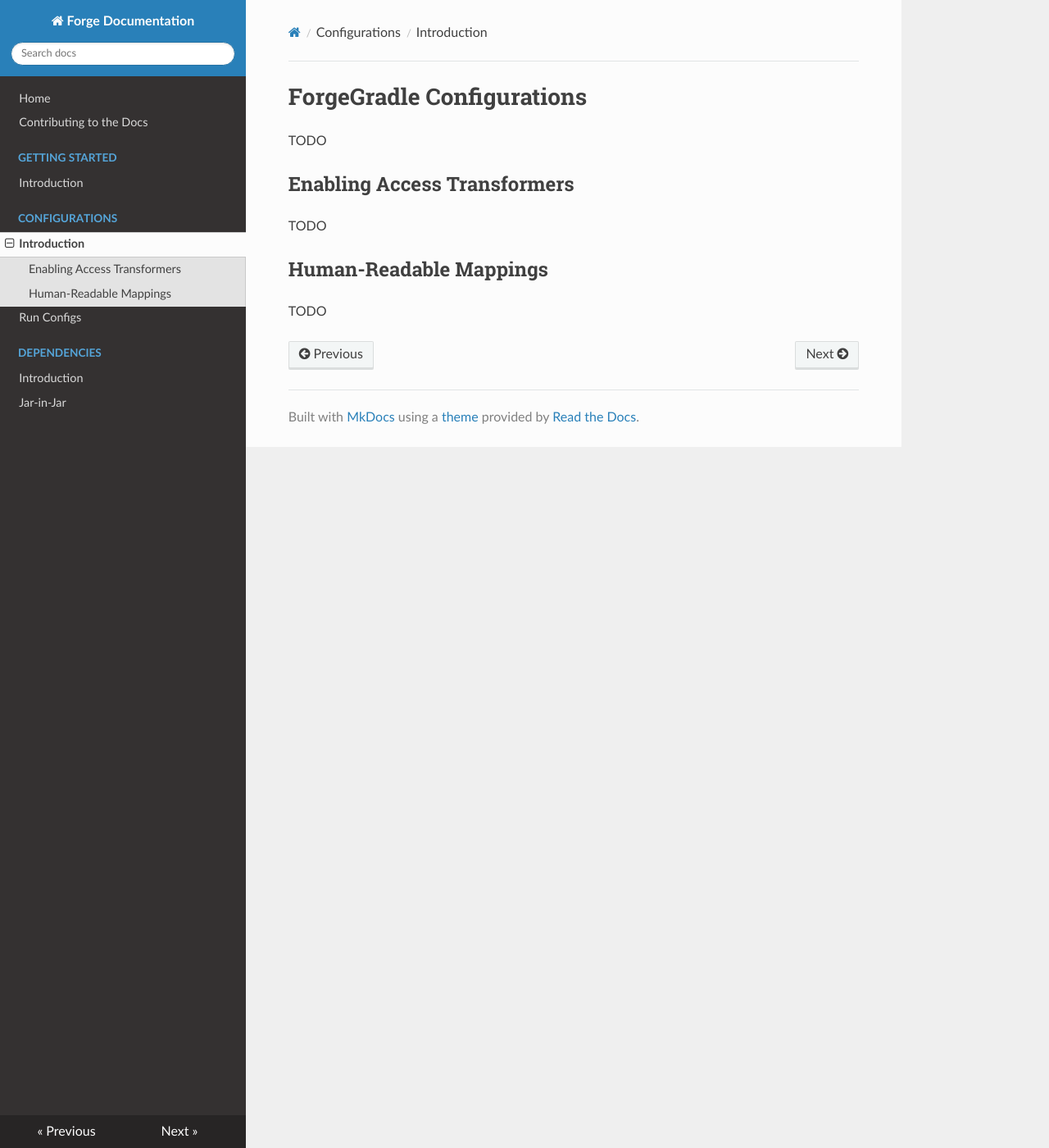
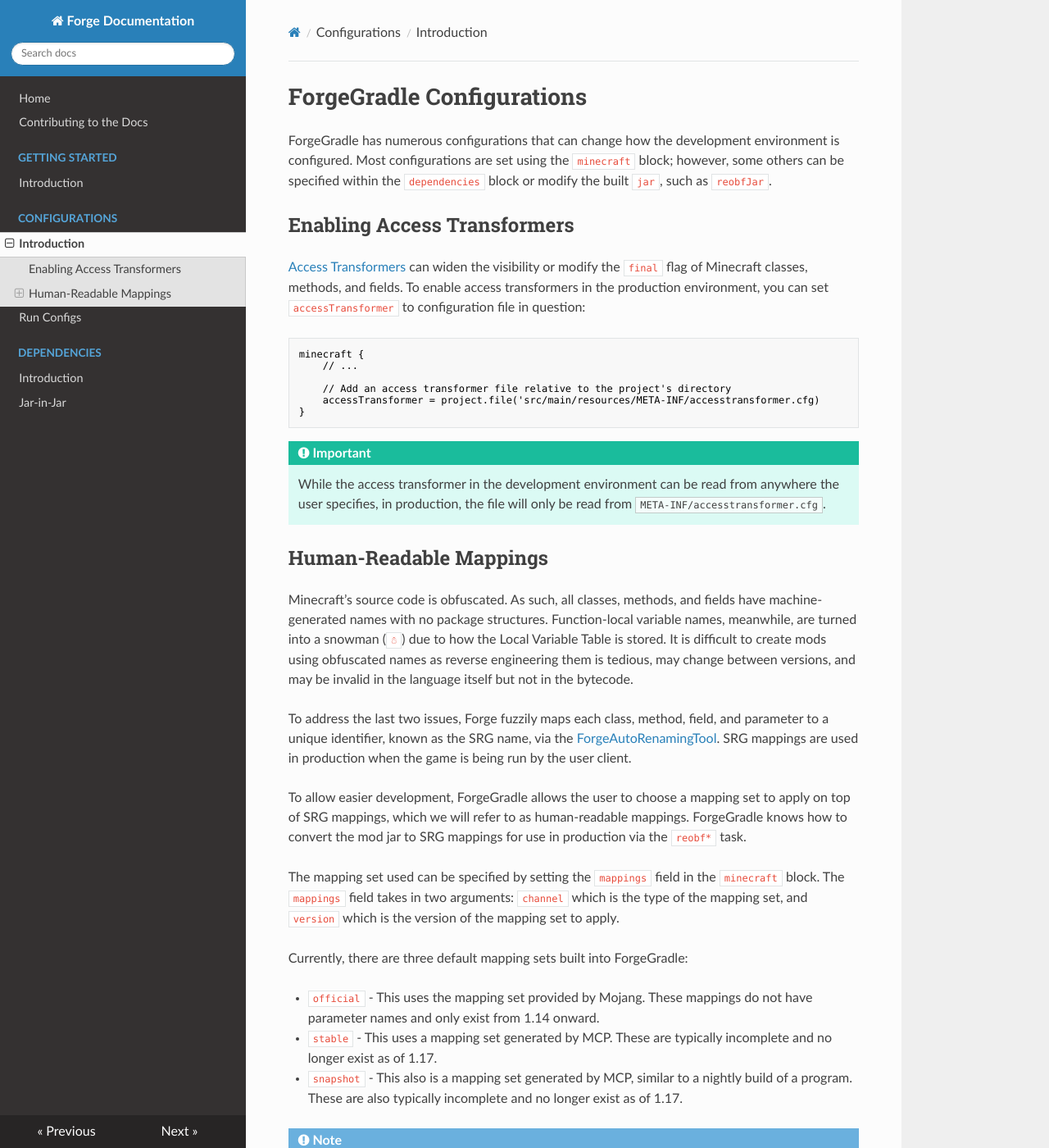
Before and after one commit to MinecraftForge/Documentation, an MkDocs documentation site: the page built from docs/configuration/index.md, in a window 1280 px wide and 1400 px high. Shown: the whole window at 82% size. Built offline with MkDocs 1.6.1, drawn with Linux system fonts in a browser that asks for light colours; nearby versions of some CDN libraries; some of the changed text lies outside the part shown.

Commit message:
Add information for configurations

````diff
--- a/docs/configuration/index.md
+++ b/docs/configuration/index.md
@@ -1,14 +1,58 @@
 ForgeGradle Configurations
 ==========================
 
-TODO
+ForgeGradle has numerous configurations that can change how the development environment is configured. Most configurations are set using the `minecraft` block; however, some others can be specified within the `dependencies` block or modify the built `jar`, such as `reobfJar`.
 
 Enabling Access Transformers
 ----------------------------
 
-TODO
+[Access Transformers][at] can widen the visibility or modify the `final` flag of Minecraft classes, methods, and fields. To enable access transformers in the production environment, you can set `accessTransformer` to configuration file in question:
+
+```gradle
+minecraft {
+    // ...
+
+    // Add an access transformer file relative to the project's directory
+    accessTransformer = project.file('src/main/resources/META-INF/accesstransformer.cfg)
+}
+```
+
+!!! important
+    While the access transformer in the development environment can be read from anywhere the user specifies, in production, the file will only be read from `META-INF/accesstransformer.cfg`.
 
 Human-Readable Mappings
 -----------------------
 
-TODO
+Minecraft's source code is obfuscated. As such, all classes, methods, and fields have machine-generated names with no package structures. Function-local variable names, meanwhile, are turned into a snowman (`☃`) due to how the Local Variable Table is stored. It is difficult to create mods using obfuscated names as reverse engineering them is tedious, may change between versions, and may be invalid in the language itself but not in the bytecode.
+
+To address the last two issues, Forge fuzzily maps each class, method, field, and parameter to a unique identifier, known as the SRG name, via the [ForgeAutoRenamingTool][fart]. SRG mappings are used in production when the game is being run by the user client.
+
+To allow easier development, ForgeGradle allows the user to choose a mapping set to apply on top of SRG mappings, which we will refer to as human-readable mappings. ForgeGradle knows how to convert the mod jar to SRG mappings for use in production via the `reobf*` task.
+
+The mapping set used can be specified by setting the `mappings` field in the `minecraft` block. The `mappings` field takes in two arguments: `channel` which is the type of the mapping set, and `version` which is the version of the mapping set to apply.
+
+Currently, there are three default mapping sets built into ForgeGradle:
+
+* `official` - This uses the mapping set provided by Mojang. These mappings do not have parameter names and only exist from 1.14 onward.
+* `stable` - This uses a mapping set generated by MCP. These are typically incomplete and no longer exist as of 1.17.
+* `snapshot` - This also is a mapping set generated by MCP, similar to a nightly build of a program. These are also typically incomplete and no longer exist as of 1.17.
+
+!!! note
+    The class names used in production are from `stable` prior to 1.17 and from `official` from 1.17 onwards.
+
+```gradle
+mappings {
+    // Sets the mappings to use those from Mojang for Minecraft 1.19.4.
+    mappings channel: 'official', version: '1.19.4'
+
+    // ...
+}
+```
+
+### Parchment
+
+Parchment is an official project maintained by ParchmentMC which provides open, community-sourced parameter names and javadocs on top of the `official` mapping set. You can learn how setup and use the parchment mapping set on [their website][parchment].
+
+[at]: https://docs.minecraftforge.net/en/latest/advanced/accesstransformers/
+[fart]: https://github.com/MinecraftForge/ForgeAutoRenamingTool
+[parchment]: https://parchmentmc.org/docs/getting-started
````
